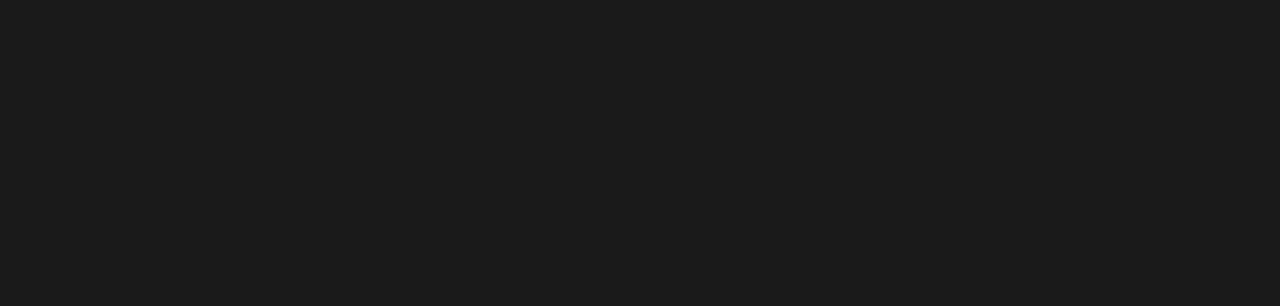
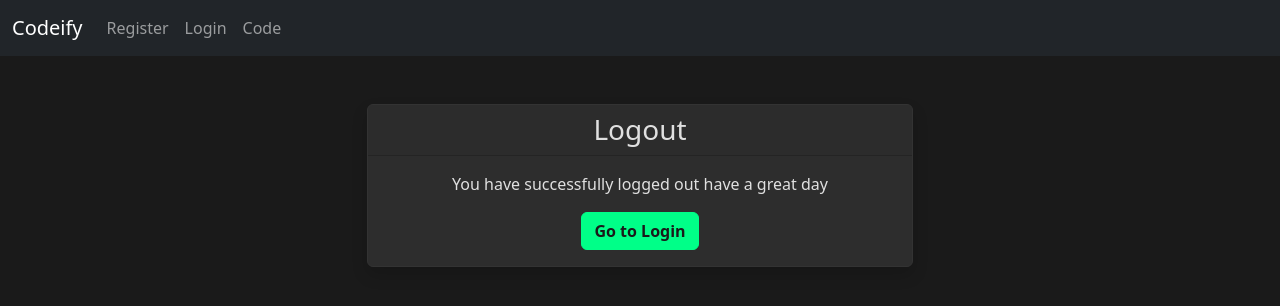
Before and after one commit to DyslexicDisaster/Codeify_frontend, a React (Create React App) app: page /logout in a window 1280 px wide. Before the commit this address had no page. Shown: the top 306 px of the page. Built offline with nearby package versions, Linux system fonts and the light colour scheme; no server answers.

Commit message:
Created logout page and added route to App.jsx

```diff
--- a/src/App.jsx
+++ b/src/App.jsx
@@ -8,6 +8,7 @@
 import LoginPage from './pages/LoginPage';
 import LoginFailedPage from './pages/LoginFailedPage';
 import RegisterPage from './pages/RegisterPage';
+import LogoutPage from "./pages/LogoutPage";
 
 // Import Bootstrap JS
 import 'bootstrap/dist/js/bootstrap.bundle.min.js';
@@ -36,6 +37,7 @@
           <Route path="/login" element={<LoginPage loggedInUser={loggedInUser} setLoggedInUser={setLoggedInUser} />}/>
           <Route path="/login-failed" element={<LoginFailedPage loggedInUser={loggedInUser} />} />
           <Route path="/register" element={<RegisterPage loggedInUser={loggedInUser} />} />
+          <Route path="/logout" element={<LogoutPage loggedInUser={loggedInUser} setLoggedInUser={setLoggedInUser} />} />
         </Routes>
       </Router>
   );
--- /dev/null
+++ b/src/pages/LogoutPage.jsx
@@ -0,0 +1,53 @@
+import React, { useState, useEffect } from 'react';
+import { useNavigate } from 'react-router-dom';
+import Menu from '../components/Menu';
+import { logoutUser } from '../services/userService';
+
+const LogoutPage = ({ loggedInUser, setLoggedInUser }) => {
+    const [message, setMessage] = useState('Logging out...');
+    const navigate = useNavigate();
+
+    useEffect(() => {
+        const performLogout = async () => {
+            try {
+                // Call the backend logout endpoint
+                await logoutUser();
+            } catch (error) {
+                console.error('Logout error:', error);
+            } finally {
+                // Clear stored user information and update global state
+                localStorage.removeItem('user');
+                setLoggedInUser(null);
+                // Set the updated message
+                setMessage("You have successfully logged out have a great day");
+            }
+        };
+
+        performLogout();
+    }, [setLoggedInUser]);
+
+    return (
+        <>
+            <Menu loggedInUser={loggedInUser} setLoggedInUser={setLoggedInUser} />
+            <div className="container mt-5">
+                <div className="row justify-content-center">
+                    <div className="col-md-6">
+                        <div className="card shadow">
+                            <div className="card-header">
+                                <h3 className="text-center mb-0">Logout</h3>
+                            </div>
+                            <div className="card-body text-center">
+                                <p>{message}</p>
+                                <button className="btn btn-primary" onClick={() => navigate('/login')}>
+                                    Go to Login
+                                </button>
+                            </div>
+                        </div>
+                    </div>
+                </div>
+            </div>
+        </>
+    );
+};
+
+export default LogoutPage;
```
